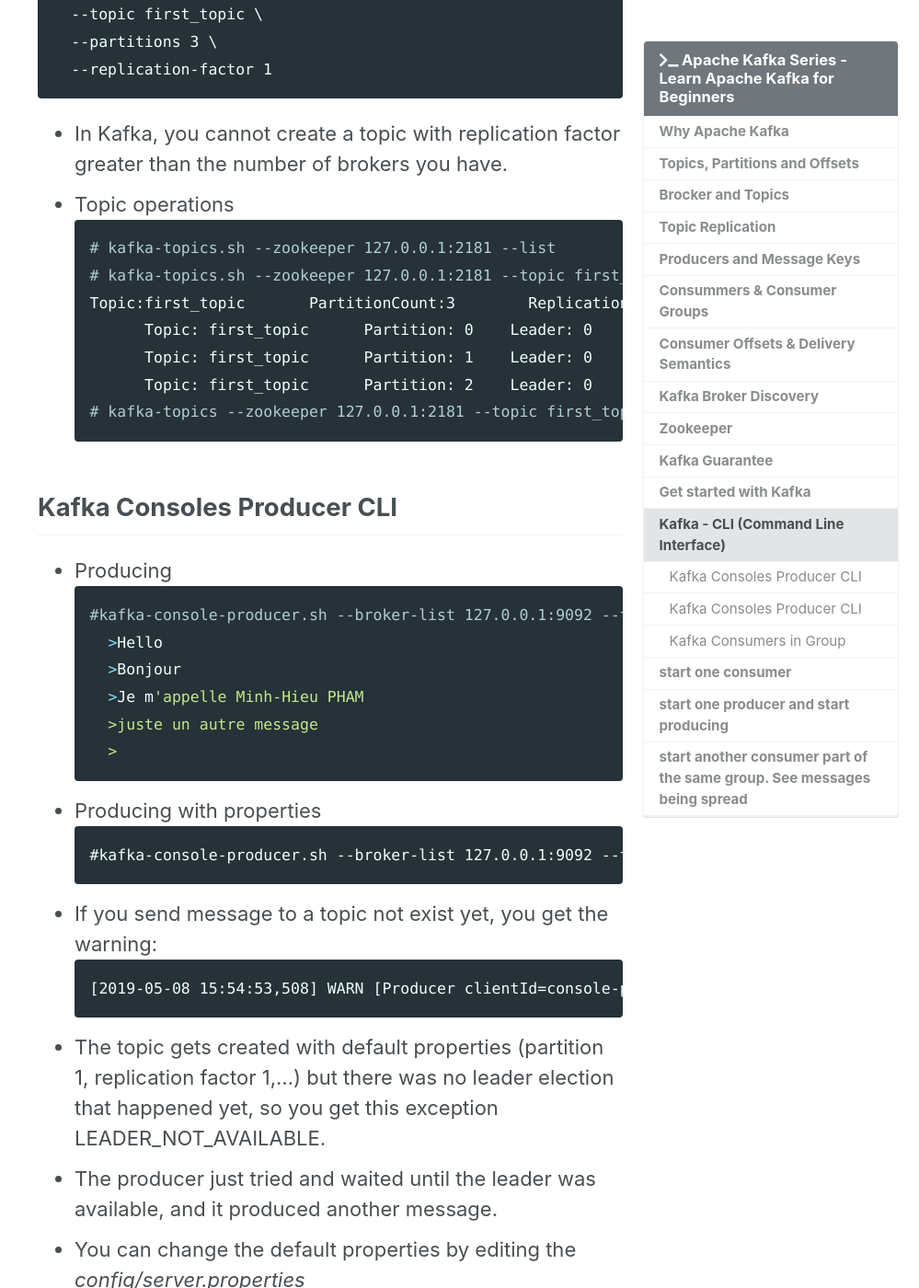
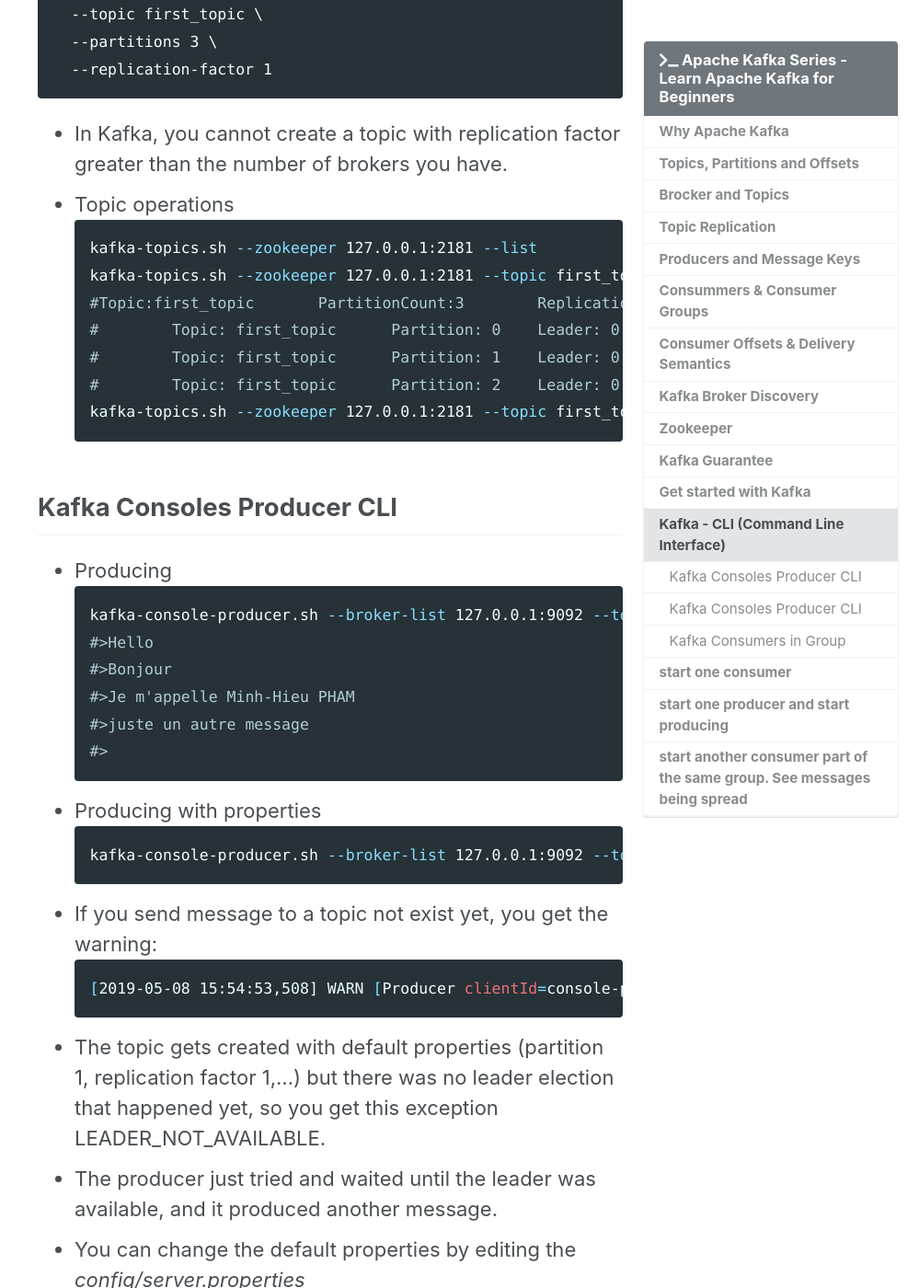
Before and after one commit to hieupm/hieupm.github.io, a Jekyll site: the page built from _posts/2019-05-07-kafka-1.md, in a window 1280 px wide and 1400 px high, scrolled down 8792 px. Shown: the whole window at 92% size, without its empty margins (281-1280 px from the left). Built offline with Jekyll 4.4.1, drawn with Linux system fonts in a browser that asks for light colours; cached includes are drawn as plain includes; comment, search, counter and statistics services are not loaded.

Commit message:
Formatting

````diff
--- a/_posts/2019-05-07-kafka-1.md
+++ b/_posts/2019-05-07-kafka-1.md
@@ -181,31 +181,31 @@
 - In Kafka, you cannot create a topic with replication factor greater than the number of brokers you have.
 - Topic operations
 ```bash
-  # kafka-topics.sh --zookeeper 127.0.0.1:2181 --list
-  # kafka-topics.sh --zookeeper 127.0.0.1:2181 --topic first_topic --describe
-  Topic:first_topic       PartitionCount:3        ReplicationFactor:1     Configs:
-        Topic: first_topic      Partition: 0    Leader: 0       Replicas: 0     Isr: 0
-        Topic: first_topic      Partition: 1    Leader: 0       Replicas: 0     Isr: 0
-        Topic: first_topic      Partition: 2    Leader: 0       Replicas: 0     Isr: 0
-  # kafka-topics --zookeeper 127.0.0.1:2181 --topic first_topic --delete
+kafka-topics.sh --zookeeper 127.0.0.1:2181 --list
+kafka-topics.sh --zookeeper 127.0.0.1:2181 --topic first_topic --describe
+#Topic:first_topic       PartitionCount:3        ReplicationFactor:1     Configs:
+#        Topic: first_topic      Partition: 0    Leader: 0       Replicas: 0     Isr: 0
+#        Topic: first_topic      Partition: 1    Leader: 0       Replicas: 0     Isr: 0
+#        Topic: first_topic      Partition: 2    Leader: 0       Replicas: 0     Isr: 0
+kafka-topics.sh --zookeeper 127.0.0.1:2181 --topic first_topic --delete
 ```
 
 ## Kafka Consoles Producer CLI
 - Producing
 ```bash
-#kafka-console-producer.sh --broker-list 127.0.0.1:9092 --topic first_topic
-    >Hello
-    >Bonjour
-    >Je m'appelle Minh-Hieu PHAM
-    >juste un autre message
-    >
+kafka-console-producer.sh --broker-list 127.0.0.1:9092 --topic first_topic
+#>Hello
+#>Bonjour
+#>Je m'appelle Minh-Hieu PHAM
+#>juste un autre message
+#>
 ```
 - Producing with properties
-```
-#kafka-console-producer.sh --broker-list 127.0.0.1:9092 --topic first_topic --producer-property acks=all
+```bash
+kafka-console-producer.sh --broker-list 127.0.0.1:9092 --topic first_topic --producer-property acks=all
 ```
 - If you send message to a topic not exist yet, you get the warning:
-```
+```bash
 [2019-05-08 15:54:53,508] WARN [Producer clientId=console-producer] Error while fetching metadata with correlation id 3 : {new_topic=LEADER_NOT_AVAILABLE} (org.apache.kafka.clients.NetworkClient)
 ```
 - The topic gets created with default properties (partition 1, replication factor 1,...) but there was no leader election that happened yet, so you get this exception LEADER_NOT_AVAILABLE.
````
